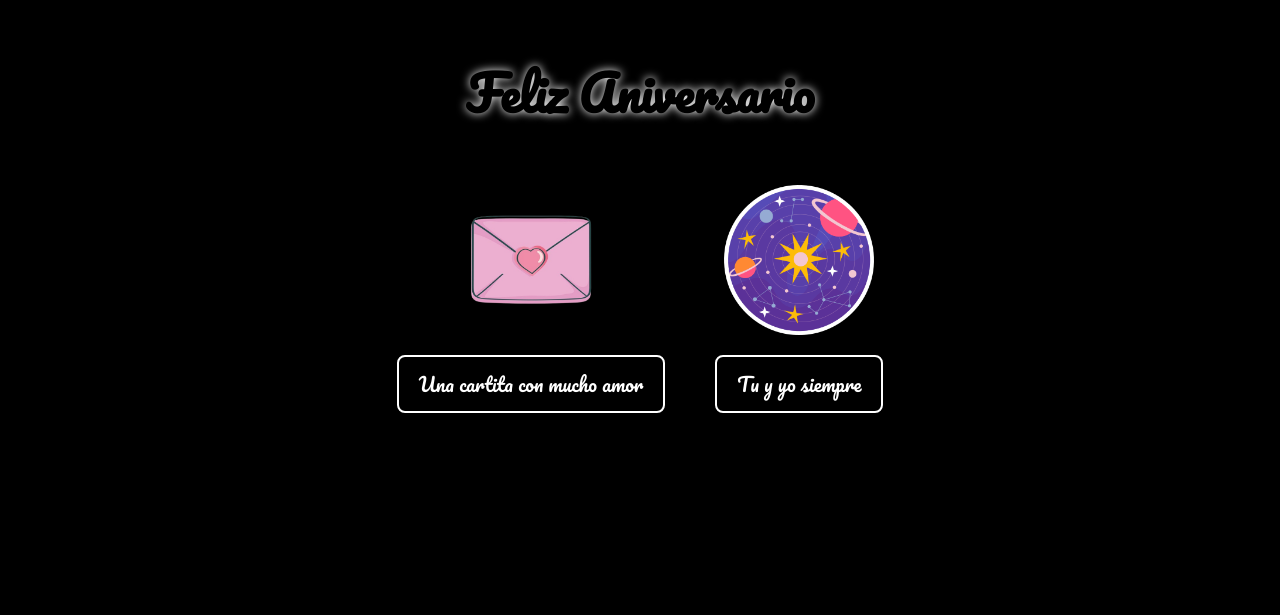
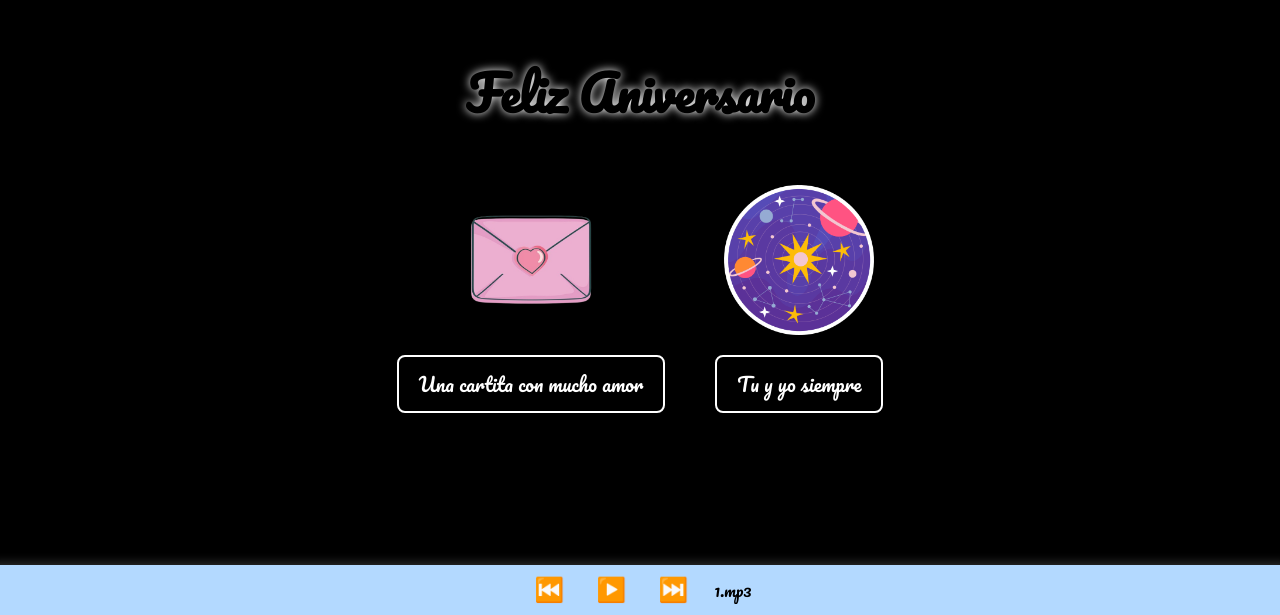
Before and after one commit to Lyhuwu/Felyhh-aniversario-, a plain HTML site: page index.html in a window 1280 px wide. Shown: the part 185-800 px from the top of the page. Drawn offline with Linux system fonts and the light colour scheme.

Commit message:
Update index.html

```diff
--- a/index.html
+++ b/index.html
@@ -47,11 +47,11 @@
         }
 
         .button:hover {
-            transform: scale(1.1); /* Efecto de ampliación en hover */
+            transform: scale(1.1);
         }
 
         .button img {
-            width: 150px; /* Tamaño de la imagen */
+            width: 150px;
             height: auto;
             border: none;
             margin-bottom: 10px;
@@ -59,7 +59,7 @@
         }
 
         .button img:hover {
-            transform: scale(1.1); /* Efecto de ampliación en hover */
+            transform: scale(1.1);
         }
 
         .button button {
@@ -76,12 +76,51 @@
         }
 
         .button button:hover {
-            transform: scale(1.05); /* Efecto de ampliación al hacer clic */
+            transform: scale(1.05);
             background-color: rgba(255, 255, 255, 0.1);
         }
 
         .button button:active {
-            transform: scale(0.95); /* Efecto de compresión cuando se presiona el botón */
+            transform: scale(0.95);
+        }
+
+        /* Estilos del reproductor de música */
+        .music-player {
+            position: fixed;
+            bottom: 0;
+            width: 100%;
+            background-color: #b3d9ff;
+            display: flex;
+            justify-content: center;
+            align-items: center;
+            padding: 10px;
+            font-family: 'Pacifico', cursive;
+            font-size: 1.2rem;
+            color: black;
+            gap: 20px;
+            z-index: 1000;
+            box-shadow: 0 -2px 10px rgba(255,255,255,0.2);
+        }
+
+        .music-player button {
+            background: none;
+            border: none;
+            font-size: 1.5rem;
+            cursor: pointer;
+            color: black;
+            transition: transform 0.2s;
+        }
+
+        .music-player button:hover {
+            transform: scale(1.2);
+        }
+
+        #songName {
+            font-size: 1rem;
+            max-width: 250px;
+            white-space: nowrap;
+            overflow: hidden;
+            text-overflow: ellipsis;
         }
     </style>
 </head>
@@ -101,5 +140,70 @@
             <button onclick="window.location.href='https://lyhuwu.github.io/te-amo-en-todos-los-universos/'">Tu y yo siempre</button>
         </div>
     </div>
+
+    <!-- Reproductor de música -->
+    <div class="music-player">
+        <button onclick="prevSong()">⏮️</button>
+        <button onclick="togglePlayPause()" id="playPauseBtn">▶️</button>
+        <button onclick="nextSong()">⏭️</button>
+        <span id="songName"></span>
+        <audio id="audioPlayer" src=""></audio>
+    </div>
+
+    <script>
+        const songs = [
+            "canciones/1.mp3",
+            "canciones/2.mp3",
+            "canciones/3.mp3",
+            "canciones/4.mp3",
+            "canciones/5.mp3",
+            "canciones/6.mp3",
+            "canciones/7.mp3",
+            "canciones/8.mp3",
+            "canciones/9.mp3",
+            "canciones/10.mp3"
+        ];
+
+        let currentSong = 0;
+        const audioPlayer = document.getElementById("audioPlayer");
+        const playPauseBtn = document.getElementById("playPauseBtn");
+        const songNameDisplay = document.getElementById("songName");
+
+        function loadSong(index) {
+            audioPlayer.src = songs[index];
+            const songName = songs[index].split("/").pop();
+            songNameDisplay.textContent = songName;
+        }
+
+        function togglePlayPause() {
+            if (audioPlayer.paused) {
+                audioPlayer.play();
+                playPauseBtn.textContent = "⏸️";
+            } else {
+                audioPlayer.pause();
+                playPauseBtn.textContent = "▶️";
+            }
+        }
+
+        function nextSong() {
+            currentSong = (currentSong + 1) % songs.length;
+            loadSong(currentSong);
+            audioPlayer.play();
+            playPauseBtn.textContent = "⏸️";
+        }
+
+        function prevSong() {
+            currentSong = (currentSong - 1 + songs.length) % songs.length;
+            loadSong(currentSong);
+            audioPlayer.play();
+            playPauseBtn.textContent = "⏸️";
+        }
+
+        audioPlayer.addEventListener("ended", nextSong);
+
+        window.onload = () => {
+            loadSong(currentSong);
+        };
+    </script>
 </body>
 </html>
```
